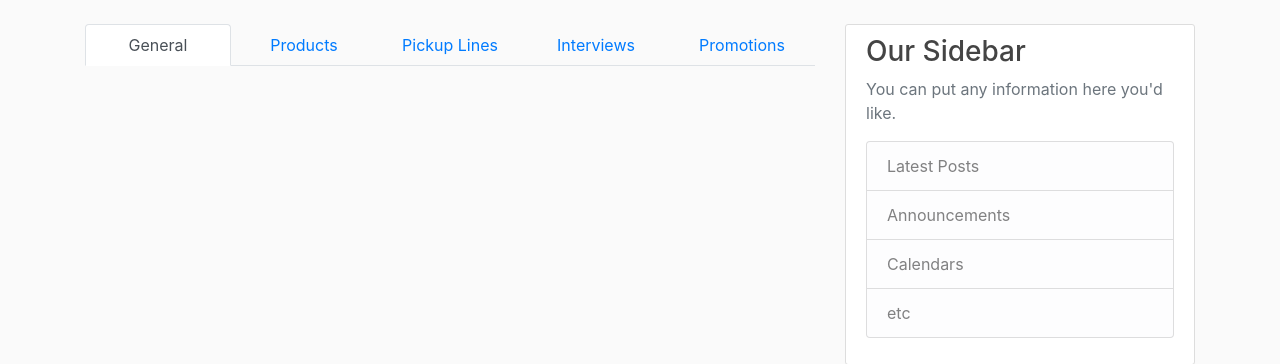
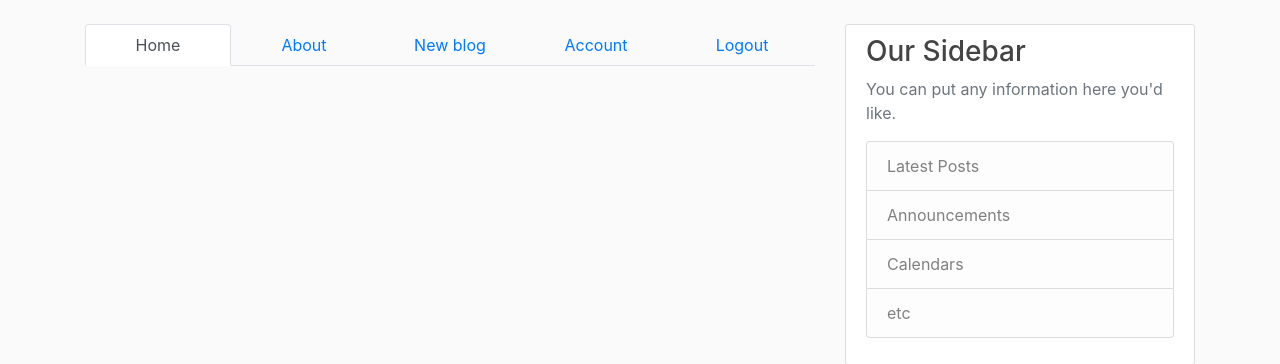
Before and after one commit to fattym/flask-blog, a Flask app: page /about in a window 1280 px wide. Shown: the part 56-420 px from the top of the page. Run offline with Flask 2, Linux system fonts and the light colour scheme; a user stored in the database is signed in; some libraries are stand-ins or nearby versions.

Commit message:
added styling to the nav bar

```diff
--- a/flask3/templates/about.html
+++ b/flask3/templates/about.html
@@ -2,19 +2,61 @@
 {%block content%}
 <ul class="nav nav-tabs nav-justified" role="tablist">
     <li class="nav-item">
-      <a class="nav-link active" data-toggle="tab" href="#General" role="tab">General</a>
+      <a class="nav-link active" data-toggle="tab" href="{{url_for('home')}}" role="tab">Home</a>
     </li>
     <li class="nav-item tab">
-      <a class="nav-link" data-toggle="tab" href="#Products" role="tab">Products</a>
+      <a class="nav-link" data-toggle="tab" href="{{url_for('about')}}" role="tab">About</a>
+    </li>
+    {% if current_user.is_authenticated %}
+    <li class="nav-item tab">
+
+      <a class="nav-link" data-toggle="tab" href="{{ url_for('new_post') }}" role="tab">New blog</a>
     </li>
     <li class="nav-item tab">
-      <a class="nav-link" data-toggle="tab" href="#Pickups" role="tab">Pickup Lines</a>
+      <a class="nav-link" data-toggle="tab" href="{{ url_for('account') }}" role="tab">Account</a>
     </li>
     <li class="nav-item tab">
-      <a class="nav-link" data-toggle="tab" href="#Interviews" role="tab">Interviews</a>
+      <a class="nav-link" data-toggle="tab" href="{{ url_for('logout') }}" role="tab">Logout</a>
+    </li>
+    {% else %}
+    <li class="nav-item tab">
+      <a class="nav-link" data-toggle="tab" href="{{ url_for('login') }}" role="tab">Login</a>
     </li>
     <li class="nav-item tab">
-      <a class="nav-link" data-toggle="tab" href="#Promotions" role="tab">Promotions</a>
+      <a class="nav-link" data-toggle="tab" href="{{ url_for('register') }}" role="tab">Register</a>
     </li>
+    {% endif %}
+
   </ul>
+
+
+ <!--  <header class="site-header">
+    <nav class="navbar navbar-expand-md navbar-dark bg-steel fixed-top">
+      <div class="container">
+        <a class="navbar-brand mr-4" href="/">Flask Blog</a>
+        <button class="navbar-toggler" type="button" data-toggle="collapse" data-target="#navbarToggle"
+          aria-controls="navbarToggle" aria-expanded="false" aria-label="Toggle navigation">
+          <span class="navbar-toggler-icon"></span>
+        </button>
+        <div class="collapse navbar-collapse" id="navbarToggle">
+          <div class="navbar-nav mr-auto">
+            <a class="nav-item nav-link" href="{{url_for('home')}}">Home</a>
+            <a class="nav-item nav-link" href="{{url_for('about')}}">About</a>
+          </div>
+           Navbar Right Side
+          <div class="navbar-nav">
+            {% if current_user.is_authenticated %}
+            <a class="nav-item nav-link" href="{{ url_for('new_post') }}">New Post</a>
+            <a class="nav-item nav-link" href="{{ url_for('account') }}">Account</a>
+            <a class="nav-item nav-link" href="{{ url_for('logout') }}">Logout</a>
+            {% else %}
+            <a class="nav-item nav-link" href="{{ url_for('login') }}">Login</a>
+            <a class="nav-item nav-link" href="{{ url_for('register') }}">Register</a>
+            {% endif %}
+          </div>
+        </div>
+      </div>
+    </nav>
+  </header> -->
+
 {% endblock content%}
```
Also changed, not shown: readme.md.
